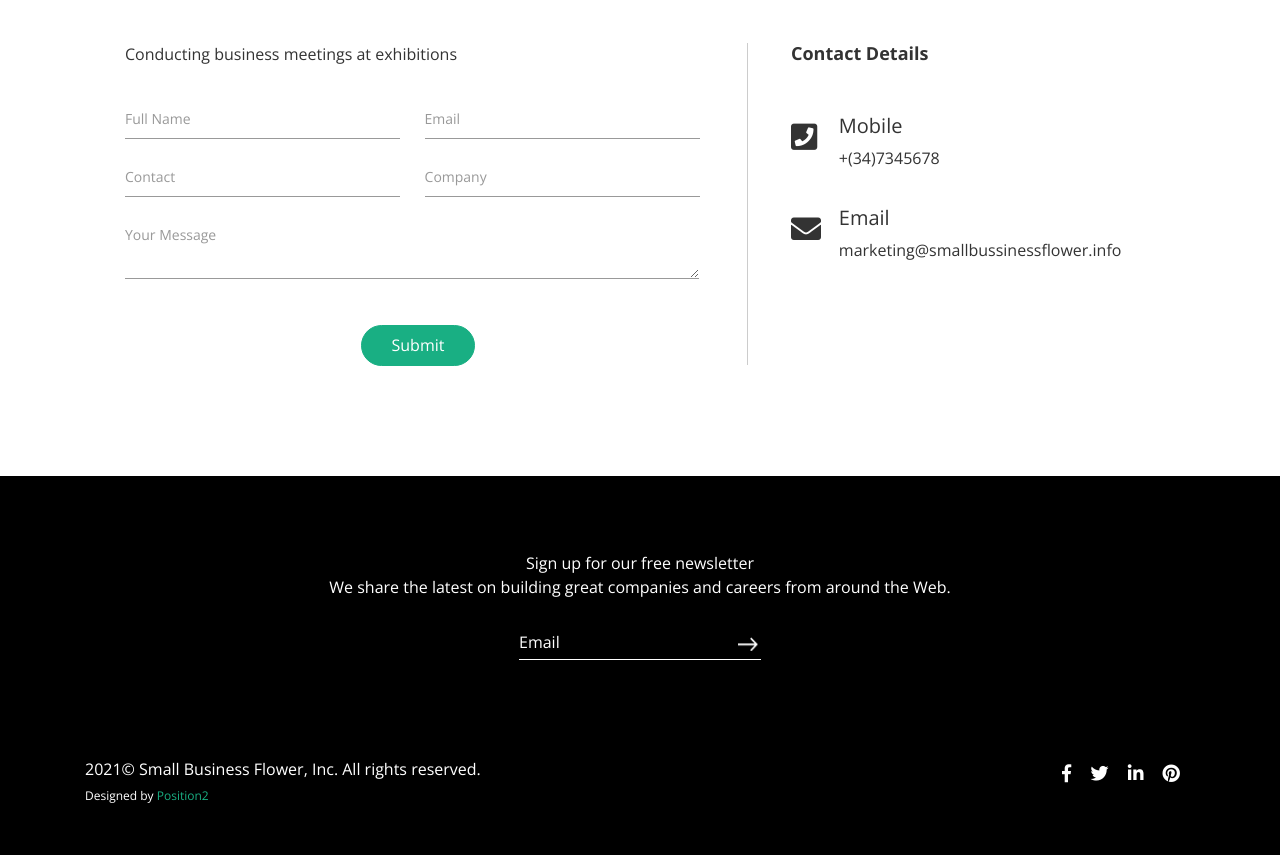
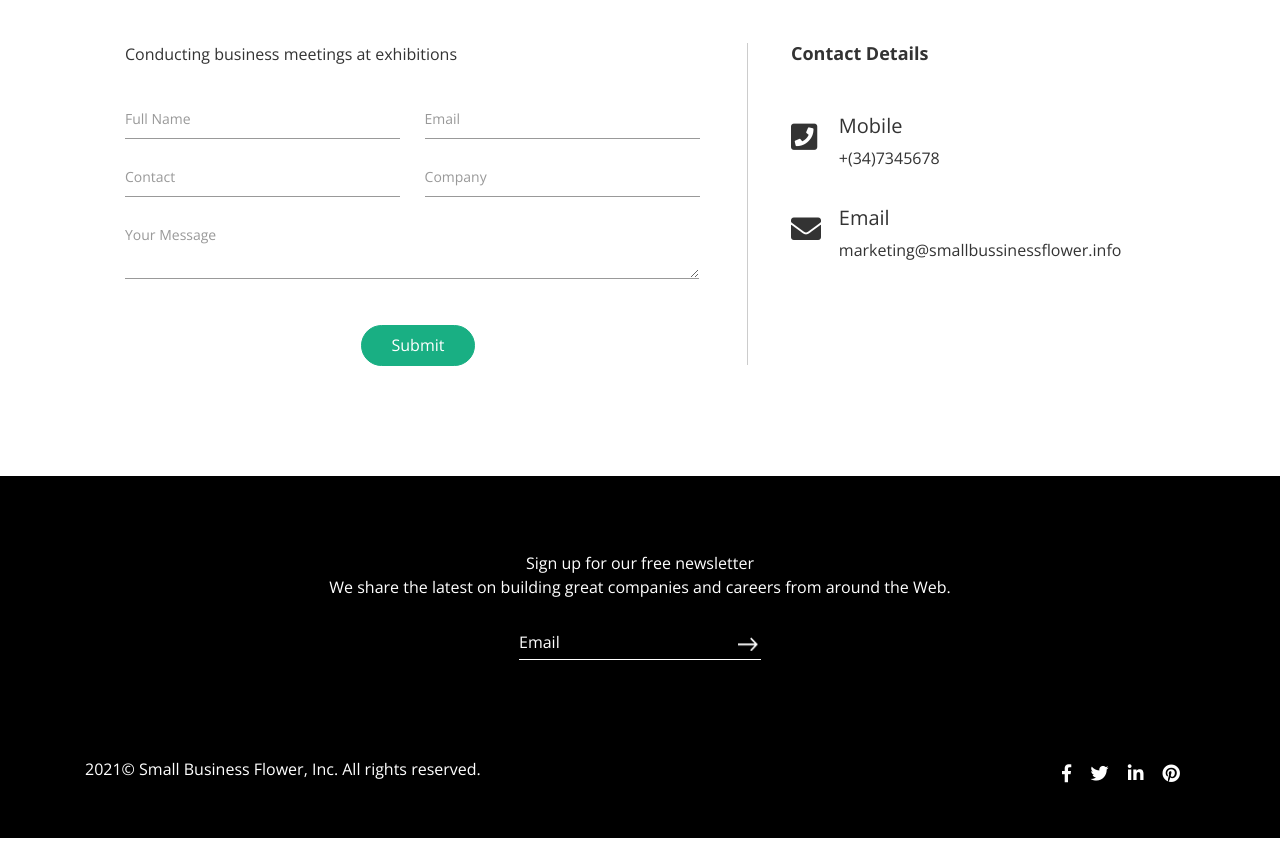
Before and after one commit to FlorentinoCleveland2148/FlorentinoCleveland2148.github.io, a plain HTML site: page index.html in a window 1280 px wide. Shown: the part 3304-4159 px from the top of the page. Drawn offline with nearby package versions, Linux system fonts and the light colour scheme.

Commit message:
Update index.html

```diff
--- a/index.html
+++ b/index.html
@@ -424,7 +424,6 @@
         </div>
         <div class="row">
           <div class="col-12">
-            <p class="designed">Designed by <a href="https://www.position2.com/" target="_blank">Position2</a></p>
           </div>
         </div>
       </div>
```
